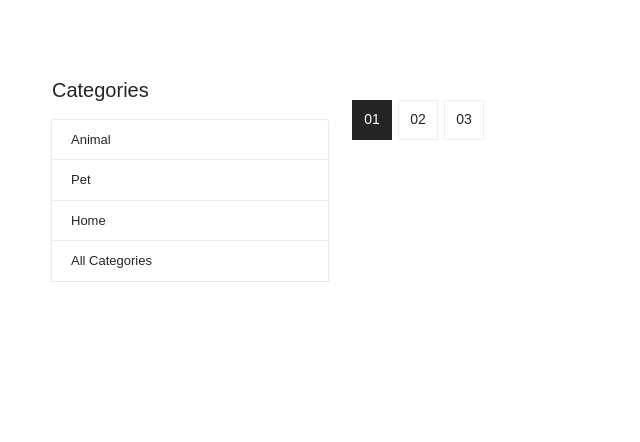
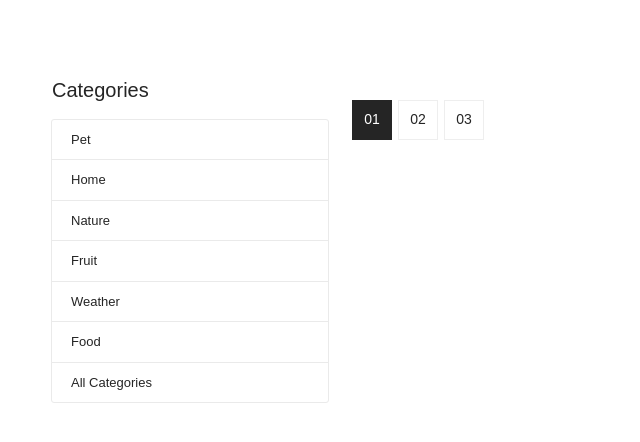
Before and after one commit to ChongzhiXu/ELEN6883_project, a Flask app: page /shop_items in a window 1280 px wide. Shown: the part 59-501 px from the top of the page, without its empty margins (0-640 px from the left). Run offline with Flask 2, Linux system fonts and the light colour scheme; data that the repository does not hold is empty; some libraries are stand-ins or nearby versions; some web fonts are replaced.

Commit message:
Update shop_grid.html

```diff
--- a/Final_project/marketPlace/templates/shop_grid.html
+++ b/Final_project/marketPlace/templates/shop_grid.html
@@ -103,16 +103,25 @@
                                     <h3 class="sb_widget_title">Categories</h3>
                                     <ul class="sb_category_list ul_li_block">
                                         <li>
-                                            <a href="#!">Animal <span></span></a>
+                                            <a href="/shop_items/1">Pet <span></span></a>
                                         </li>
                                         <li>
-                                            <a href="#!">Pet <span></span></a>
+                                            <a href="/shop_items/2">Home <span></span></a>
                                         </li>
                                         <li>
-                                            <a href="#!">Home <span></span></a>
+                                            <a href="/shop_items/3">Nature <span></span></a>
                                         </li>
-
-                                            <a href="#!"><span>All Categories</span></a>
+                                        <li>
+                                            <a href="/shop_items/4">Fruit <span></span></a>
+                                        </li>
+                                        <li>
+                                            <a href="/shop_items/5">Weather <span></span></a>
+                                        </li>
+                                        <li>
+                                            <a href="/shop_items/6">Food <span></span></a>
+                                        </li>
+                                        <li>
+                                            <a href="/shop_items"><span>All Categories</span></a>
                                         </li>
                                     </ul>
                                 </div>
```
